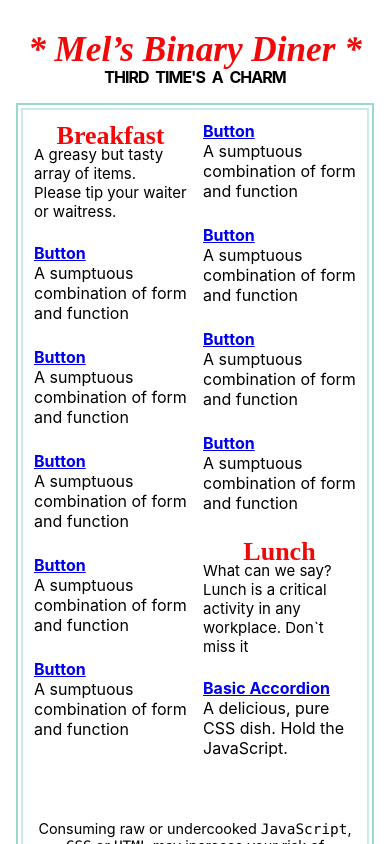
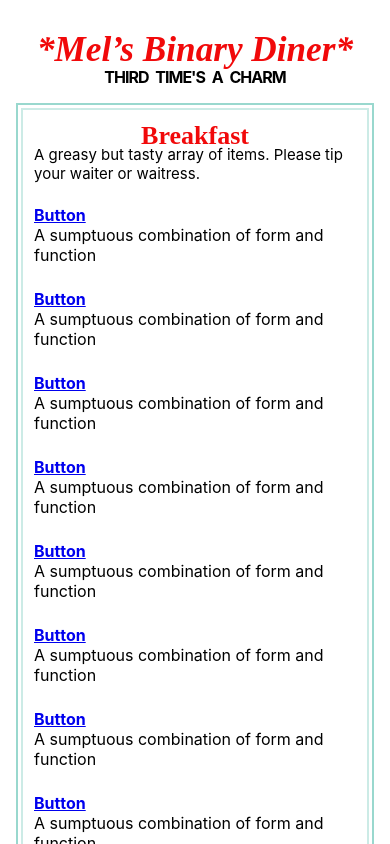
Before and after one commit to antibland/binary-diner, a React (Create React App) app: page / in a window 390 px wide. Shown: the top 844 px of the page. Built offline with nearby package versions, Linux system fonts and the light colour scheme; a small style sheet from the web is missing; a web font is replaced by a local one.

Commit message:
Tighten up mobile styles and reduce container width

```diff
--- a/src/App.css
+++ b/src/App.css
@@ -34,7 +34,7 @@ html {
 
 .App {
   min-height: 100vh;
-  width: 1100px;
+  width: 960px;
   max-width: 100%;
   display: flex;
   flex-direction: column;
--- a/src/Header.js
+++ b/src/Header.js
@@ -47,7 +47,7 @@ function Header() {
   return (
     <HeaderWrap>
       <HeaderH1>
-        <NavLink to="/">* Mel’s Binary Diner *</NavLink>
+        <NavLink to="/">*Mel’s Binary Diner*</NavLink>
       </HeaderH1>
       <HeaderH2>Third Time's a Charm</HeaderH2>
     </HeaderWrap>
--- a/src/Menu.js
+++ b/src/Menu.js
@@ -1,10 +1,13 @@
 import React from 'react';
 import { NavLink } from 'react-router-dom';
 import styled from 'styled-components';
+import utilities from './utilities';
 
 const MenuList = styled.ul`
   flex-grow: 1;
-  column-count: 2;
+  ${utilities.media.small`
+    column-count: 2;
+  `}
 `;
 
 const MenuListItemOuter = styled.li`
```
